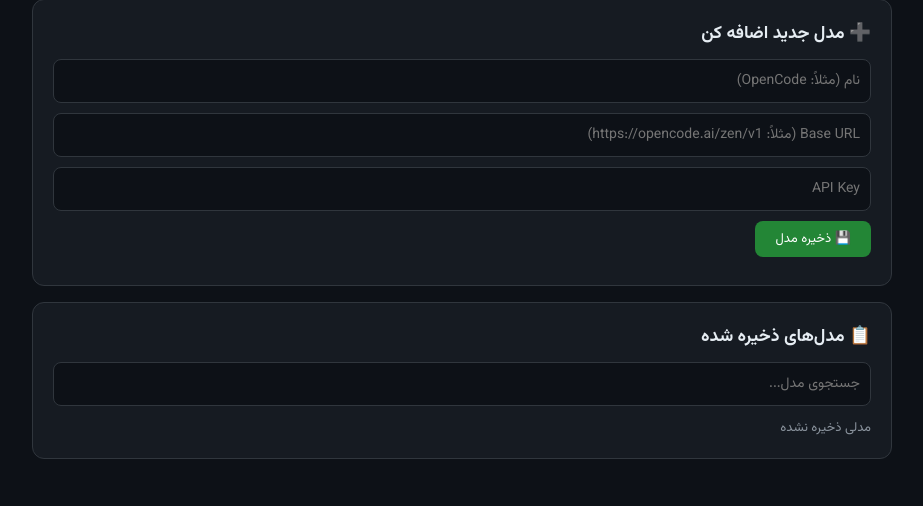
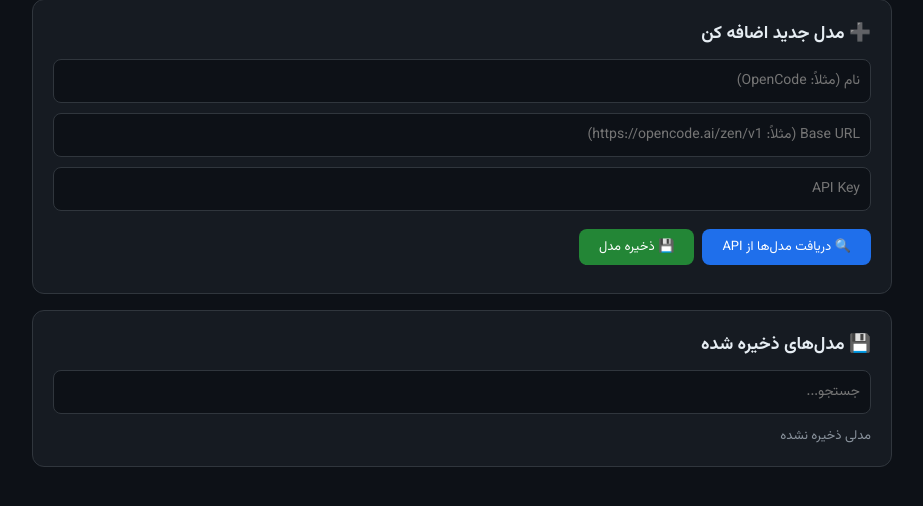
Before and after one commit to areniti/lazarus, a Flask app: page /admin/settings/api in a window 1280 px wide. Shown: the part 129-635 px from the top of the page, without its empty margins (178-1101 px from the left). Run offline with Flask 3, Linux system fonts and the light colour scheme; the visitor is signed in with stand-in values (Sample User, id 1); data that the repository does not hold is empty.

Commit message:
v5.5.5 - API page: fetch models from API, search, test, save

```diff
--- a/pyproject.toml
+++ b/pyproject.toml
@@ -4,7 +4,7 @@ build-backend = "setuptools.build_meta"
 
 [project]
 name = "lazarus-cms"
-version = "5.5.4"
+version = "5.5.5"
 description = "AI-Powered CMS with CPU-like Architecture"
 requires-python = ">=3.10"
 dependencies = [
--- a/src/lazarus/web/templates/api_settings.html
+++ b/src/lazarus/web/templates/api_settings.html
@@ -9,101 +9,151 @@
     <input type="text" id="new_name" placeholder="نام (مثلاً: OpenCode)">
     <input type="text" id="new_url" placeholder="Base URL (مثلاً: https://opencode.ai/zen/v1)">
     <input type="text" id="new_key" placeholder="API Key">
-    <button class="btn" onclick="addModel()">💾 ذخیره مدل</button>
-    <div id="add_status" class="mt-1"></div>
+    <div style="display:flex;gap:8px;margin-top:8px;">
+        <button class="btn btn-blue" onclick="fetchModels()">🔍 دریافت مدل‌ها از API</button>
+        <button class="btn" onclick="addModel()">💾 ذخیره مدل</button>
+    </div>
+    <div id="status" class="mt-1"></div>
 </div>
 
-<!-- لیست مدل‌ها -->
+<!-- لیست مدل‌های دریافت شده از API -->
+<div class="card" id="fetched_section" style="display:none;">
+    <h3>📋 مدل‌های موجود در این API</h3>
+    <input type="text" id="search_fetched" placeholder="جستجو بین مدل‌ها..." oninput="filterFetched()" style="margin-bottom:12px;">
+    <div id="fetched_list"></div>
+</div>
+
+<!-- لیست مدل‌های ذخیره شده -->
 <div class="card">
-    <h3>📋 مدل‌های ذخیره شده</h3>
-    <input type="text" id="search_box" placeholder="جستجوی مدل..." oninput="filterModels()" style="margin-bottom:12px;">
-    <div id="models_list"></div>
+    <h3>💾 مدل‌های ذخیره شده</h3>
+    <input type="text" id="search_saved" placeholder="جستجو..." oninput="filterSaved()" style="margin-bottom:12px;">
+    <div id="saved_list"></div>
 </div>
 
 <script>
-let allModels = [];
+let fetchedModels = [];
+let savedModels = [];
 
-function loadModels() {
-    fetch('/api/models-list').then(r=>r.json()).then(d=>{
-        allModels = d.models || [];
-        renderModels(allModels);
+// دریافت مدل‌ها از API
+function fetchModels() {
+    const url = document.getElementById('new_url').value;
+    const key = document.getElementById('new_key').value;
+    const status = document.getElementById('status');
+    if (!url || !key) { status.innerHTML = '<span class="error">URL و Key الزامیه</span>'; return; }
+    status.innerHTML = '⏳ در حال دریافت مدل‌ها...';
+    fetch('/api/fetch-models', {method:'POST', headers:{'Content-Type':'application/json'}, body:JSON.stringify({api_url:url, api_key:key})})
+    .then(r=>r.json()).then(d=>{
+        if (d.models && d.models.length > 0) {
+            fetchedModels = d.models;
+            renderFetched(fetchedModels);
+            document.getElementById('fetched_section').style.display = 'block';
+            status.innerHTML = '<span class="success">✅ ' + d.models.length + ' مدل پیدا شد</span>';
+        } else {
+            status.innerHTML = '<span class="error">❌ ' + (d.error || 'مدلی پیدا نشد') + '</span>';
+        }
     });
 }
 
-function renderModels(models) {
-    const box = document.getElementById('models_list');
-    if (!models.length) {
-        box.innerHTML = '<p class="text-muted">مدلی ذخیره نشده</p>';
-        return;
-    }
+function renderFetched(models) {
+    const box = document.getElementById('fetched_list');
+    if (!models.length) { box.innerHTML = '<p class="text-muted">مدلی پیدا نشد</p>'; return; }
     box.innerHTML = models.map((m,i) => `
-        <div style="padding:12px;border-bottom:1px solid #30363d;display:flex;justify-content:space-between;align-items:center;">
-            <div>
-                <strong>${m.name}</strong><br>
-                <span class="text-muted">${m.url.substring(0,40)}...</span>
-            </div>
-            <div style="display:flex;gap:6px;">
-                <button class="btn btn-sm btn-blue" onclick="testModel('${i}')">🧪 تست</button>
-                <button class="btn btn-sm" onclick="selectModel(${i})">✅ انتخاب</button>
-                <button class="btn btn-sm btn-red" onclick="removeModel(${i})">🗑️</button>
-            </div>
+        <div style="padding:8px 12px;border-bottom:1px solid #30363d;display:flex;justify-content:space-between;align-items:center;">
+            <span>${m}</span>
+            <button class="btn btn-sm" onclick="selectFetched(${i})">✅ انتخاب</button>
         </div>
     `).join('');
 }
 
-function filterModels() {
-    const q = document.getElementById('search_box').value.toLowerCase();
-    const filtered = allModels.filter(m => m.name.toLowerCase().includes(q) || m.url.toLowerCase().includes(q));
-    renderModels(filtered);
+function filterFetched() {
+    const q = document.getElementById('search_fetched').value.toLowerCase();
+    const filtered = fetchedModels.filter(m => m.toLowerCase().includes(q));
+    renderFetched(filtered);
 }
 
+// انتخاب مدل از لیست دریافتی → پر کردن فرم
+function selectFetched(i) {
+    const m = fetchedModels[i];
+    document.getElementById('new_name').value = m;
+    document.getElementById('new_status').innerHTML = '<span class="success">✅ انتخاب شد: ' + m + '</span>';
+    // اسکرول به بالا
+    window.scrollTo({top: 0, behavior: 'smooth'});
+}
+
+// ذخیره مدل
 function addModel() {
     const name = document.getElementById('new_name').value;
     const url = document.getElementById('new_url').value;
     const key = document.getElementById('new_key').value;
-    const status = document.getElementById('add_status');
+    const status = document.getElementById('status');
     if (!name || !url || !key) { status.innerHTML = '<span class="error">همه فیلدها الزامیه</span>'; return; }
     fetch('/api/add-model', {method:'POST', headers:{'Content-Type':'application/json'}, body:JSON.stringify({name, url, key})})
     .then(r=>r.json()).then(d=>{
         if (d.ok) {
             status.innerHTML = '<span class="success">✅ ذخیره شد</span>';
             document.getElementById('new_name').value = '';
-            document.getElementById('new_url').value = '';
-            document.getElementById('new_key').value = '';
-            loadModels();
+            loadSaved();
         } else {
             status.innerHTML = '<span class="error">❌ ' + d.error + '</span>';
         }
     });
 }
 
-function testModel(i) {
-    const m = allModels[i];
-    if (!m) return;
-    const url = document.getElementById('new_url').value || m.url;
-    const key = document.getElementById('new_key').value || m.key;
-    const status = document.getElementById('add_status');
-    status.innerHTML = '⏳ تست...';
-    fetch('/api/test-model', {method:'POST', headers:{'Content-Type':'application/json'}, body:JSON.stringify({api_url:m.url, api_key:m.key, model:m.name})})
-    .then(r=>r.json()).then(d=>{
-        status.innerHTML = d.ok ? '<span class="success">✅ ' + d.response + '</span>' : '<span class="error">❌ ' + d.error + '</span>';
+// لیست مدل‌های ذخیره شده
+function loadSaved() {
+    fetch('/api/models-list').then(r=>r.json()).then(d=>{
+        savedModels = d.models || [];
+        renderSaved(savedModels);
     });
 }
 
-function selectModel(i) {
-    const m = allModels[i];
-    if (!m) return;
-    fetch('/api/save-api', {method:'POST', headers:{'Content-Type':'application/json'}, body:JSON.stringify({api_url:m.url, api_key:m.key, api_model:m.name})})
+function renderSaved(models) {
+    const box = document.getElementById('saved_list');
+    if (!models.length) { box.innerHTML = '<p class="text-muted">مدلی ذخیره نشده</p>'; return; }
+    box.innerHTML = models.map((m,i) => `
+        <div style="padding:12px;border-bottom:1px solid #30363d;display:flex;justify-content:space-between;align-items:center;">
+            <div>
+                <strong>${m.name}</strong><br>
+                <span class="text-muted">${m.url}</span>
+            </div>
+            <div style="display:flex;gap:6px;">
+                <button class="btn btn-sm btn-blue" onclick="testSaved(${i})">🧪 تست</button>
+                <button class="btn btn-sm" onclick="useSaved(${i})">✅ استفاده</button>
+                <button class="btn btn-sm btn-red" onclick="removeSaved(${i})">🗑️</button>
+            </div>
+        </div>
+    `).join('');
+}
+
+function filterSaved() {
+    const q = document.getElementById('search_saved').value.toLowerCase();
+    const filtered = savedModels.filter(m => m.name.toLowerCase().includes(q) || m.url.toLowerCase().includes(q));
+    renderSaved(filtered);
+}
+
+function testSaved(i) {
+    const m = savedModels[i];
+    const status = document.getElementById('status');
+    status.innerHTML = '⏳ تست ' + m.name + '...';
+    fetch('/api/test-model', {method:'POST', headers:{'Content-Type':'application/json'}, body:JSON.stringify({api_url:m.url, api_key:m.key, model:m.name})})
     .then(r=>r.json()).then(d=>{
-        document.getElementById('add_status').innerHTML = d.ok ? '<span class="success">✅ مدل فعال شد: ' + m.name + '</span>' : '<span class="error">❌ ' + d.error + '</span>';
+        status.innerHTML = d.ok ? '<span class="success">✅ ' + m.name + ': ' + d.response + '</span>' : '<span class="error">❌ ' + d.error + '</span>';
     });
 }
 
-function removeModel(i) {
-    fetch('/api/remove-model', {method:'POST', headers:{'Content-Type':'application/json'}, body:JSON.stringify({index:i})})
-    .then(r=>r.json()).then(()=>loadModels());
+function useSaved(i) {
+    const m = savedModels[i];
+    fetch('/api/save-api', {method:'POST', headers:{'Content-Type':'application/json'}, body:JSON.stringify({api_url:m.url, api_key:m.key, api_model:m.name})})
+    .then(r=>r.json()).then(d=>{
+        document.getElementById('status').innerHTML = d.ok ? '<span class="success">✅ مدل فعال شد: ' + m.name + '</span>' : '<span class="error">❌ ' + d.error + '</span>';
+    });
 }
 
-loadModels();
+function removeSaved(i) {
+    fetch('/api/remove-model', {method:'POST', headers:{'Content-Type':'application/json'}, body:JSON.stringify({index:i})})
+    .then(r=>r.json()).then(()=>loadSaved());
+}
+
+loadSaved();
 </script>
 {% endblock %}
```
Also changed, not shown: 5 other files.
